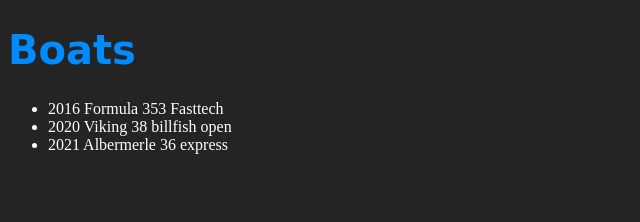
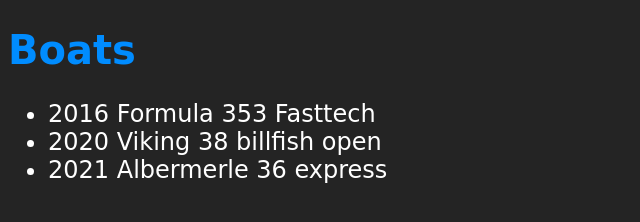
Before and after one commit to kaytonar/learning_html, a plain HTML site: page testing/index.html in a window 1280 px wide. Shown: the whole page, without its empty margins (0-640 px from the left). Drawn offline with Linux system fonts and the light colour scheme.

Commit message:
amended list, added font

```diff
--- a/testing/css/master.css
+++ b/testing/css/master.css
@@ -10,4 +10,6 @@ body {
 
 ul {
     color: #FFFFFF;
+    font-size: 24px;
+    font-family: cursive;
 }
```
